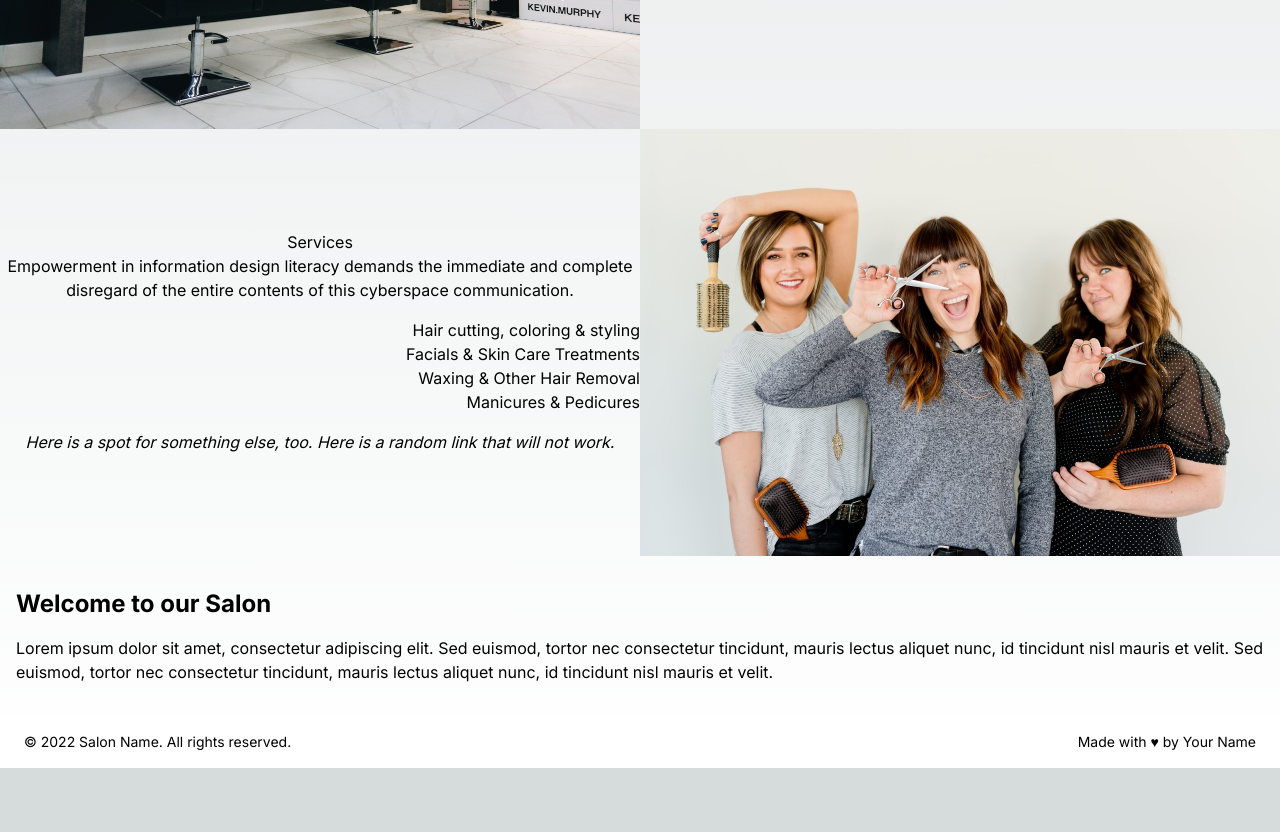
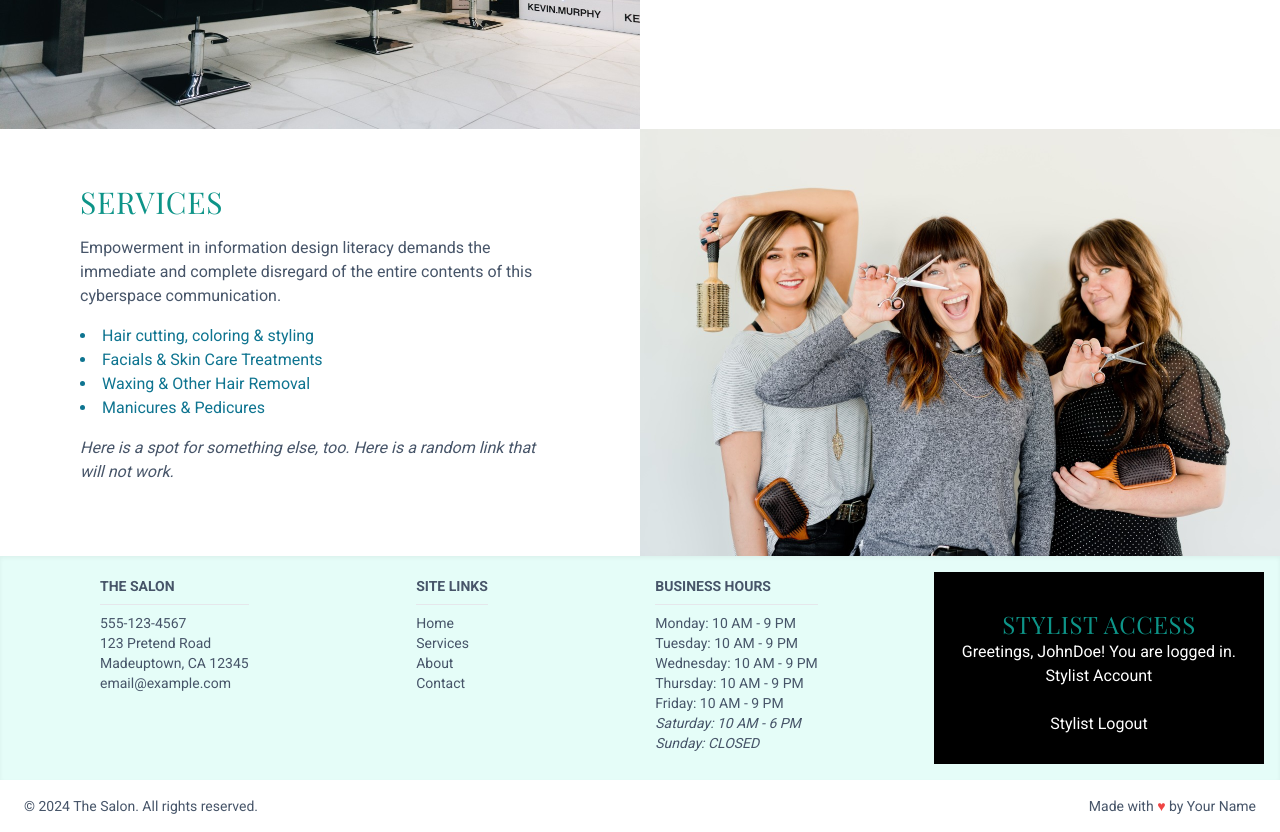
Before and after one commit to pie1011/salon, a Next.js app: page / in a window 1280 px wide. Shown: the part 1160-1992 px from the top of the page. Before the commit the page ends 1928 px from the top, so only its background shows below. Built offline with nearby package versions, Linux system fonts and the light colour scheme.

Commit message:
added styling to home page

```diff
--- a/app/about/page.tsx
+++ b/app/about/page.tsx
@@ -1,5 +1,5 @@
 import React from 'react';
-import Footer from '@/components/footer';
+import Footer from '@/components/footer-sticky';
 import Hero from '@/components/hero';
 
 const SalonPage: React.FC = () => {
--- a/app/layout.tsx
+++ b/app/layout.tsx
@@ -1,5 +1,5 @@
 import "./globals.css";
-import { inter } from "./fonts";
+import { roboto } from "./fonts";
 
 export const metadata = {
   metadataBase: new URL("https://salon-kh.vercel.app"),
@@ -14,7 +14,7 @@ export default function RootLayout({
 }) {
   return (
     <html lang="en">
-      <body className={inter.className}>{children}</body>
+      <body className={roboto.className}>{children}</body>
     </html>
   );
 }
--- a/app/page.tsx
+++ b/app/page.tsx
@@ -2,28 +2,19 @@ import React from "react";
 import Navigation from "@/components/navigation";
 import Hero from "@/components/hero";
 import FrontPage from "@/components/front-page";
-import Footer from "@/components/footer";
+import FooterText from "@/components/footer-text";
+import FooterSticky from "@/components/footer-sticky";
 
 const SalonPage: React.FC = () => {
   return (
-    <div className="bg-gray-100">
+    <div className="bg-white text-slate-600">
       <header className="bg-white drop-shadow-xl shadow-xl sticky top-0">
         <Navigation />
       </header>
       <Hero />
       <FrontPage />
-      <main className="container mx-auto px-4 py-8">
-        <h2 className="text-2xl font-bold mb-4">Welcome to our Salon</h2>
-        <p className="text-gray-700">
-          Lorem ipsum dolor sit amet, consectetur adipiscing elit. Sed euismod,
-          tortor nec consectetur tincidunt, mauris lectus aliquet nunc, id
-          tincidunt nisl mauris et velit. Sed euismod, tortor nec consectetur
-          tincidunt, mauris lectus aliquet nunc, id tincidunt nisl mauris et
-          velit.
-        </p>
-      </main>
-
-      <Footer />
+      <FooterText />
+      <FooterSticky />
     </div>
   );
 };
--- a/components/footer.tsx
+++ b/components/footer-sticky.tsx
@@ -2,13 +2,13 @@
 import React from 'react';
 
 const Footer: React.FC = () => {
-    const isDarkMode = true; // Set this based on your app's theme
+    let currentYear = new Date().getFullYear()
 
     return (
-        <footer className="bg-white dark:bg-black py-4 px-6  bottom-0 w-full">
+        <footer className="bg-white dark:bg-black py-4 px-6  bottom-0 w-full shadow-xlg">
             <div className="container mx-auto flex justify-between items-center">
                 <div className="text-sm">
-                    &copy; 2022 Salon Name. All rights reserved.
+                    &copy; {currentYear} The Salon. All rights reserved.
                 </div>
                 <div className="text-sm">
                     Made with <span className="text-red-500">&hearts;</span> by Your Name
--- /dev/null
+++ b/components/footer-text.tsx
@@ -0,0 +1,103 @@
+
+import React from 'react';
+import { playfair_display } from '@/app/fonts';
+
+const Footer: React.FC = () => {
+    const footerHeading = "text-l md:text-2xl font-serif tracking-wide uppercase text-teal-600";
+
+    let current_user = {
+        is_authenticated: true,
+        user_type: "stylist",
+        username: "JohnDoe"
+    }
+    let menu = {
+        items: () => {
+            return [
+                { key: "Home", value: "/" },
+                { key: "Services", value: "/services" },
+                { key: "About", value: "/about" },
+                { key: "Contact", value: "/contact" }
+            ]
+        }
+    }
+
+    return (
+        <footer className="sticky-bottom flex flex-col bg-teal-200/25 shadow-inner text-slate">
+            <div className="flex flex-col lg:flex-row justify-between">
+                <div className="flex flex-col md:flex-row justify-between text-sm grow px-20">
+                    {/* Address */}
+                    <div className="mx-5 mt-5 p-0">
+                        <strong>THE SALON</strong>
+                        <hr className="my-2" />
+                        <ul className="list-none">
+                            <li>555-123-4567</li>
+                            <li>123 Pretend Road<br />Madeuptown, CA 12345</li>
+                            <li>email@example.com</li>
+                        </ul>
+                    </div>
+                    {/* Navigation */}
+                    <div className="mx-5 mt-5 p-0">
+                        <strong>SITE LINKS</strong>
+                        <hr className="my-2" />
+                        <ul className="list-none">
+                            {menu.items().map((item, index) => (
+                                <li key={index}>
+                                    <a aria-current="page" href={item.value}>{item.key}</a>
+                                </li>
+                            ))}
+                        </ul>
+                    </div>
+                    {/* Business Hours */}
+                    <div className="mx-5 mt-5 p-0">
+                        <strong>BUSINESS HOURS</strong>
+                        <hr className="my-2" />
+                        <ul className="list-none">
+                            <li>Monday: 10 AM - 9 PM</li>
+                            <li>Tuesday: 10 AM - 9 PM</li>
+                            <li>Wednesday: 10 AM - 9 PM</li>
+                            <li>Thursday: 10 AM - 9 PM</li>
+                            <li>Friday: 10 AM - 9 PM</li>
+                            <li><em>Saturday: 10 AM - 6 PM</em></li>
+                            <li><em>Sunday: CLOSED</em></li>
+                        </ul>
+                    </div>
+                </div>
+
+                {/* Stylist Access */}
+                <div className="m-4 bg-black">
+                    <div className="flex flex-col text-white text-center px-2 pb-2 pt-4 m-5">
+                    <h1 className={` ${footerHeading} ${playfair_display.className}`}>Stylist Access</h1>
+
+                        {current_user.is_authenticated ? (
+                            current_user.user_type === "stylist" ? (
+                                <>
+                                    <p>Greetings, {current_user.username}! You are logged in.</p>
+                                    <a href="/account" className="btn btn-primary">Stylist Account</a>
+                                    <br />
+                                    <a href="/logout" className="btn btn-primary">Stylist Logout</a>
+                                </>
+                            ) : (
+                                <>
+                                    <p>Please register or log in to view your stylist account.</p>
+                                    <a href="/stylist_register" className="btn btn-primary">Stylist Registration</a>
+                                    <br />
+                                    <a href="/stylist_login" className="btn btn-primary">Stylist Login</a>
+                                </>
+                            )
+                        ) : (
+                            <>
+                                <p>Please register or log in to view your stylist account.</p>
+                                <a href="/stylist_register" className="btn btn-primary">Stylist Registration</a>
+                                <br />
+                                <a href="/stylist_login" className="btn btn-primary">Stylist Login</a>
+                            </>
+                        )}
+                    </div>
+                </div>
+            </div>
+        </footer>
+
+    );
+};
+
+export default Footer;
--- a/components/front-page.tsx
+++ b/components/front-page.tsx
@@ -1,6 +1,8 @@
+import { playfair_display } from "@/app/fonts";
 import Image from "next/image";
 
 export default function FrontPage() {
+    const aboutText = "text-xl md:text-3xl font-serif tracking-wide uppercase text-teal-600";
   return (
     <main>
       <div
@@ -16,17 +18,17 @@ export default function FrontPage() {
             height={1280}
           />
         </div>
-        <div className="container flex flex-col justify-center items-center px-0 py-3">
-          <div className="container-md w-75 px-1 px-md-2 py-2 text-start">
-            <h2>About Us</h2>
-            <p>
+        <div className="container flex flex-col justify-center items-center px-0 py-3 bg-white ">
+          <div className="container-md w-3/4 px-1 px-md-2 py-2 text-left">
+          <h1 className={` ${aboutText} ${playfair_display.className}`}>About Us</h1>
+            <p className="py-4 text-slate-600">
               Perhaps a re-engineering of your current world view will
               re-energize your online nomenclature to enable a new holistic
-              interactive enterprise internet communication solution.{" "}
+              interactive enterprise internet communication solution.
             </p>
-            <p>
+            <p className="py-4">
               Fundamentally transforming well designed actionable information
-              whose semantic content is virtually null.{" "}
+              whose semantic content is virtually null.
             </p>
           </div>
         </div>
@@ -45,22 +47,22 @@ export default function FrontPage() {
             height={1280}
           />
         </div>
-        <div className="container flex flex-col justify-center items-center px-0 py-1">
-          <div className="container-md w-75 py-2 text-center">
-            <h2>Services</h2>
-            <p className="hidden lg:block">
+        <div className="container flex flex-col justify-center items-center px-0 py-1 bg-white">
+          <div className="container-md w-3/4 py-2 text-left">
+          <h1 className={` ${aboutText} ${playfair_display.className}`}>Services</h1>
+            <p className="py-4">
               Empowerment in information design literacy demands the immediate
               and complete disregard of the entire contents of this cyberspace
               communication.
             </p>
 
-            <div className="text-end self-end my-4 border-line">
-              <h4>Hair cutting, coloring & styling</h4>
-              <h4>Facials & Skin Care Treatments</h4>
-              <h4>Waxing & Other Hair Removal</h4>
-              <h4>Manicures & Pedicures</h4>
-            </div>
-            <p className="text-center small">
+            <ul className="list-disc list-inside text-cyan-700" >
+              <li>Hair cutting, coloring & styling</li>
+              <li>Facials & Skin Care Treatments</li>
+              <li>Waxing & Other Hair Removal</li>
+              <li>Manicures & Pedicures</li>
+            </ul>
+            <p className="py-4">
               <em>
                 Here is a spot for something else, too. Here is a{" "}
                 <a href="#">random link</a> that will not work.
--- a/components/hero.tsx
+++ b/components/hero.tsx
@@ -4,7 +4,7 @@ import { pacifico } from "@/app/fonts";
 
 export default function Hero() {
   const heroHeaderClass =
-    "text-4xl md:text-5xl lg:text-6xl xl:ml-20 md:ml-10 p-2 pl-4 md:pl-8 text-left md:text-left font-bold text-metal";
+    "text-4xl md:text-5xl lg:text-6xl xl:ml-20 md:ml-10 p-2 pl-4 md:pl-8 text-left md:text-left font-bold text-[#565584]";
   const heroTextClass =
     "text-lg  md:text-xl  lg:text-2xl xl:ml-20 md:ml-10 mr-20 p-2 pl-4 md:pl-8 text-left font-light text-dark max-w-prose";
 
--- a/package.json
+++ b/package.json
@@ -11,6 +11,7 @@
     "lint": "next lint"
   },
   "dependencies": {
+    "@fortawesome/free-regular-svg-icons": "^6.5.1",
     "@types/ms": "^0.7.32",
     "@types/node": "20.8.3",
     "@types/react": "18.2.25",
--- a/tailwind.config.js
+++ b/tailwind.config.js
@@ -7,18 +7,6 @@ module.exports = {
     './app/**/*.{js,ts,jsx,tsx}',
   ],
   theme: {
-    colors: {
-      transparent: 'transparent',
-      current: 'currentColor',
-      'white': '#ffffff',
-      'purple': '#3f3cbb',
-      'midnight': '#121063',
-      'metal': '#565584',
-      'tahiti': '#3ab7bf',
-      'silver': '#ecebff',
-      'bubble-gum': '#f57676',
-      'bermuda': '#a5f3fc',
-    },
     extend: {
       fontFamily: {
         default: ['var(--font-inter)'],
@@ -27,3 +15,16 @@ module.exports = {
   },
   plugins: [],
 }
+
+// colors: {
+//   transparent: 'transparent',
+//   current: 'currentColor',
+//   'white': '#ffffff',
+//   'purple': '#3f3cbb',
+//   'midnight': '#121063',
+//   'metal': '#565584',
+//   'tahiti': '#3ab7bf',
+//   'silver': '#ecebff',
+//   'bubble-gum': '#f57676',
+//   'bermuda': '#a5f3fc',
+// },
```
Also changed, not shown: 2 other files (tests, documents, lock files or other folders).
